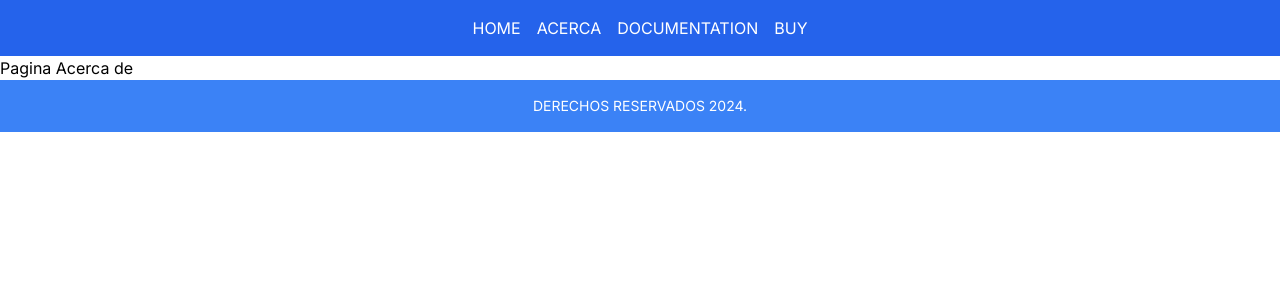
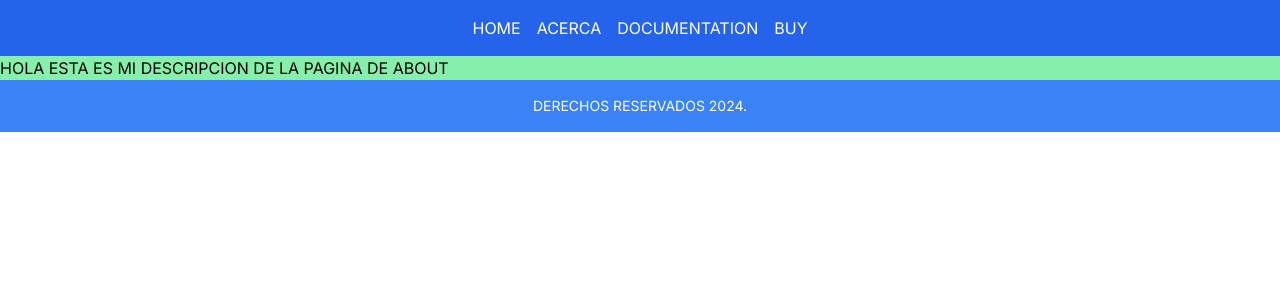
Before and after one commit to MigueDevp/firstAppNEXTjs, a Next.js app: page /acerca in a window 1280 px wide. Shown: the top 300 px of the page. Built offline with nearby package versions, Linux system fonts and the light colour scheme.

Commit message:
MAS CAMBIOS DE MARGIN Y PADDING

```diff
--- a/app/acerca/page.tsx
+++ b/app/acerca/page.tsx
@@ -1,3 +1,9 @@
 export default function Page(){
-    return <p> Pagina Acerca de  </p>
+    return (
+        <div className="bg-green-500">
+            <div className="bg-green-300">
+                <p>HOLA ESTA ES MI DESCRIPCION DE LA PAGINA DE ABOUT</p>
+            </div>
+        </div>
+    )
 }
--- a/app/page.tsx
+++ b/app/page.tsx
@@ -1,6 +1,5 @@
 import styles from "@/styles/index.module.css";
 import Navegation from "./components/Navigation";
-
 export default function Home() {
   return (
     <main>
@@ -9,10 +8,9 @@ export default function Home() {
         <p>Usando TAILWINDCSS</p>
       </div>
         <div className="bg-lime-600 p-6 text-white flex flex-col items-center">
-          <img src="/images/pexels-pixabay-163064.jpg" alt="IMAGEN GENERICA" className="w-96 h-400 object-cover" />
+          <img src="/images/pexels-pixabay-163064.jpg" alt="IMAGEN GENERICA" className="my-4 w-96 h-400 object-cover" />
           <p className="my-3">IMAGEN GENERICA</p>
         </div>
-
     </main>
   );
 }
```
